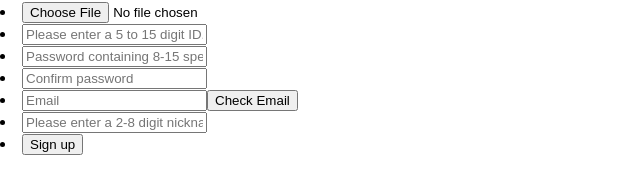
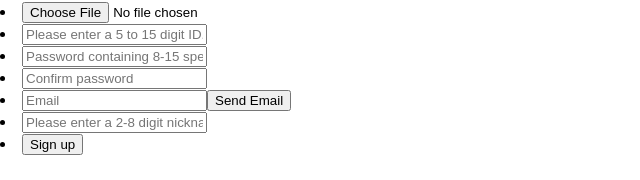
Before and after one commit to maaaaaaaaad/videos, a React (Create React App) app in the folder client/: page /signup in a window 1280 px wide. Shown: the part 151-331 px from the top of the page, without its empty margins (0-640 px from the left). Built offline with nearby package versions, Linux system fonts and the light colour scheme; no server answers.

Commit message:
Add to email authentication view in signup controllers.tsx

```diff
--- a/client/src/components/SignUp/SignUpControllers.tsx
+++ b/client/src/components/SignUp/SignUpControllers.tsx
@@ -17,7 +17,9 @@ const SignUpControllers = () => {
   const dispatch = useContext(SignUpDispatchContext);
   const state = useContext(SignUpStateContext);
   const [loadingSpanner, setLoadingSpanner] = useState<boolean>(false);
-  const [isEmail, setIsEmail] = useState<boolean>(false);
+  const [emailKey, setEmailKey] = useState<string | null>(null);
+  const [inputEmailKey, setInputEmailKey] = useState<string | null>(null);
+  const [okEmail, setOkEmail] = useState<boolean>(false);
 
   const handleSubmitBtn = async (e: React.FormEvent<HTMLFormElement>) => {
     //
@@ -33,7 +35,7 @@ const SignUpControllers = () => {
       formData.append("avatar", (state.formInfo! as SignUpForm).avatar!);
 
       try {
-        if (!isEmail) {
+        if (!okEmail) {
           return window.alert("Please authentication your email");
         }
         const res = await PostSignUp(formData);
@@ -45,7 +47,7 @@ const SignUpControllers = () => {
     }
   };
 
-  const handleCheckEmail = async (e: React.MouseEvent<HTMLButtonElement>) => {
+  const handleSendEmail = async (e: React.MouseEvent<HTMLButtonElement>) => {
     e.preventDefault();
 
     const userEmail = (state!.formInfo as SignUpForm).email;
@@ -66,15 +68,34 @@ const SignUpControllers = () => {
 
         window.alert(`Send message you email: ${userEmail}`);
 
-        setIsEmail(true);
         console.log("User secret key: " + res.data.secret_key);
+        setEmailKey(String(res.data.secret_key));
+        console.log(typeof res.data.secret_key);
       } catch (error) {
         console.log(error.message);
-        setIsEmail(false);
+        setEmailKey(null);
       }
     } else {
       window.alert("Please you check email format");
     }
+  };
+
+  const handleSignEmail = (e: React.MouseEvent<HTMLButtonElement>) => {
+    e.preventDefault();
+    if (emailKey !== inputEmailKey) {
+      return window.alert("Email key does not match");
+    }
+
+    setEmailKey(null);
+    setOkEmail(true);
+  };
+
+  const handleEmailKey = (e: React.ChangeEvent<HTMLInputElement>) => {
+    //
+    const value = e.currentTarget.value;
+    setInputEmailKey(value);
+
+    console.log(value === emailKey);
   };
 
   const handleChange = (e: React.ChangeEvent<HTMLInputElement>) => {
@@ -93,8 +114,12 @@ const SignUpControllers = () => {
     <SignUpView
       handleChange={handleChange}
       handleSubmitBtn={handleSubmitBtn}
-      handleCheckEmail={handleCheckEmail}
+      handleSendEmail={handleSendEmail}
+      handleEmailKey={handleEmailKey}
+      handleSignEmail={handleSignEmail}
       loadingSpanner={loadingSpanner}
+      emailKey={emailKey}
+      okEmail={okEmail}
     />
   );
 };
--- a/client/src/components/SignUp/SignUpView.tsx
+++ b/client/src/components/SignUp/SignUpView.tsx
@@ -1,11 +1,15 @@
 import React from "react";
-import { ChangeHandler } from "../../types/Sign/Sign.interface";
+import { SignUpHandler } from "../../types/Sign/Sign.interface";
 
-const SignUpView: React.FC<ChangeHandler> = ({
+const SignUpView: React.FC<SignUpHandler> = ({
   handleChange,
   handleSubmitBtn,
-  handleCheckEmail,
+  handleSendEmail,
+  handleEmailKey,
+  handleSignEmail,
   loadingSpanner,
+  emailKey,
+  okEmail,
 }) => {
   return (
     <section>
@@ -67,7 +71,31 @@ const SignUpView: React.FC<ChangeHandler> = ({
           {loadingSpanner ? (
             "Loading...🕐"
           ) : (
-            <button onClick={(e) => handleCheckEmail!(e)}>Check Email</button>
+            <>
+              {emailKey ? (
+                <span>
+                  <input
+                    type="text"
+                    placeholder="Enter you email key"
+                    autoComplete="off"
+                    onChange={(e) => handleEmailKey(e)}
+                  />
+                  <button onClick={(e) => handleSignEmail(e)}>
+                    Sign Email
+                  </button>
+                </span>
+              ) : (
+                <>
+                  {okEmail ? (
+                    <span>OK</span>
+                  ) : (
+                    <button onClick={(e) => handleSendEmail(e)}>
+                      Send Email
+                    </button>
+                  )}
+                </>
+              )}
+            </>
           )}
         </li>
         <li>
```
Also changed, not shown: client/src/types/Sign/Sign.interface.ts (+9 -2 lines).
